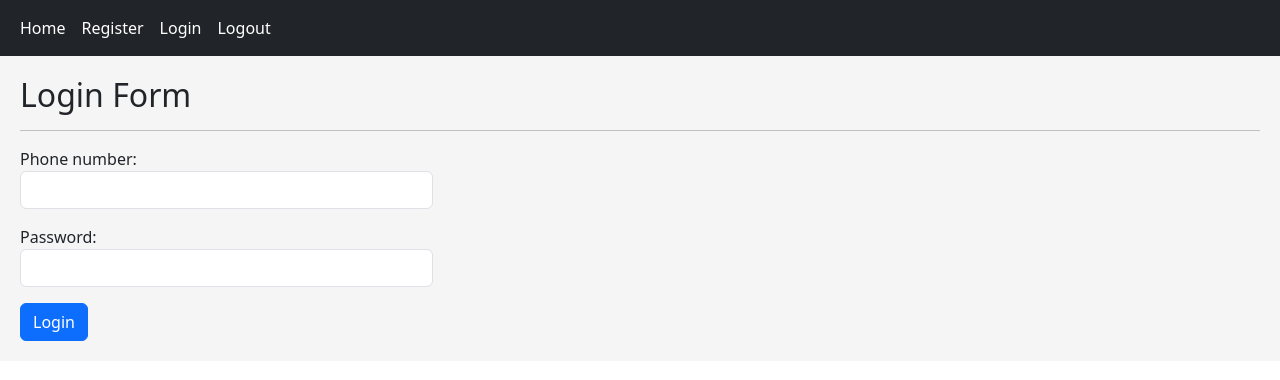
After one commit to mirrzad/E-Market, a Django app: page /account/login/ in a window 1280 px wide. The commit adds this page. Shown: the top 380 px of the page. Run offline with Django 5.2, Linux system fonts and the light colour scheme.

Commit message:
adding register and login functionality

```diff
--- a/core/account/forms.py
+++ b/core/account/forms.py
@@ -1,11 +1,12 @@
 from django import forms
 from django.contrib.auth.forms import ReadOnlyPasswordHashField
+from django.contrib.auth.password_validation import validate_password
 from django.core.exceptions import ValidationError
 from .models import User
 
 
 class UserCreationForm(forms.ModelForm):
-    password1 = forms.CharField(label='Password', widget=forms.PasswordInput)
+    password1 = forms.CharField(label='Password', widget=forms.PasswordInput, validators=[validate_password])
     password2 = forms.CharField(label='Password_Confirm', widget=forms.PasswordInput)
 
     class Meta:
@@ -15,26 +16,27 @@ class UserCreationForm(forms.ModelForm):
     def clean_password2(self):
         password1 = self.cleaned_data.get('password1')
         password2 = self.cleaned_data.get('password2')
-
         if not password1 or not password2 or password1 != password2:
-            raise ValidationError('The two password fields didn’t match', code="password_mismatch")
-
+            raise ValidationError('The two password fields don’t match')
         return password2
 
-    def clean(self):
-        password1 = self.cleaned_data.get('password1')
+    def clean_email(self):
+        email = self.cleaned_data.get('email')
+        if User.objects.filter(email=email).exists():
+            raise ValidationError('This email is already exists!')
+        return email
 
-        if len(password1) < 8:
-            raise ValidationError('Password must be at least 8 characters!', code="password_too_short")
-
-        return super().clean()
+    def clean_phone_number(self):
+        phone_number = self.cleaned_data.get('phone_number')
+        if User.objects.filter(phone_number=phone_number).exists():
+            raise ValidationError('This phone_number is already exists!')
+        return phone_number
 
     def save(self, commit=True):
         user = super().save(commit=False)
         user.set_password(self.cleaned_data.get('password1'))
         if commit:
             user.save()
-
         return user
 
 
@@ -46,3 +48,60 @@ class UserChangeForm(forms.ModelForm):
     class Meta:
         model = User
         fields = '__all__'
+
+
+class UserRegistrationForm(forms.ModelForm):
+    password1 = forms.CharField(label='Password',
+                                widget=forms.PasswordInput(attrs={'class': 'form-control'}),
+                                validators=[validate_password]
+                                )
+    password2 = forms.CharField(label='Password_Confirm',
+                                widget=forms.PasswordInput(attrs={'class': 'form-control'})
+                                )
+
+    class Meta:
+        model = User
+        fields = ('phone_number', 'email')
+        widgets = {
+            'phone_number': forms.TextInput(attrs={'class': 'form-control'}),
+            'email': forms.EmailInput(attrs={'class': 'form-control'})
+        }
+
+    def clean_password2(self):
+        password1 = self.cleaned_data.get('password1')
+        password2 = self.cleaned_data.get('password2')
+        if not password1 or not password2 or password1 != password2:
+            raise ValidationError('The two password fields don’t match')
+        return password2
+
+    def clean_email(self):
+        email = self.cleaned_data.get('email')
+        if User.objects.filter(email=email).exists():
+            raise ValidationError('This email is already exists!')
+        return email
+
+    def clean_phone_number(self):
+        phone_number = self.cleaned_data.get('phone_number')
+        if User.objects.filter(phone_number=phone_number).exists():
+            raise ValidationError('This phone_number is already exists!')
+        return phone_number
+
+
+class CodeVerificationForm(forms.Form):
+    code = forms.IntegerField(label='Insert the code',
+                              widget=forms.TextInput(attrs={'class': 'form-control'})
+                              )
+
+    def clean_code(self):
+        code = self.cleaned_data.get('code')
+        if len(str(code)) != 4:
+            raise ValidationError('Code must have 4-digits')
+        return code
+
+
+class UserLoginForm(forms.Form):
+    phone_number = forms.CharField(max_length=11, widget=forms.TextInput(attrs={'class': 'form-control'}))
+    password = forms.CharField(label='Password',
+                               widget=forms.PasswordInput(attrs={'class': 'form-control'}),
+                               validators=[validate_password]
+                               )
--- /dev/null
+++ b/core/account/templates/account/login-user.html
@@ -0,0 +1,15 @@
+{% extends 'base.html' %}
+
+{% block title %}Login User{% endblock %}
+
+{% block content %}
+
+    <h2>Login Form</h2>
+    <hr>
+    <form action="" method="post" class="col-md-4" novalidate>
+        {% csrf_token %}
+        {{form.as_p}}
+        <input class="btn btn-primary" type="submit" value="Login">
+    </form>
+
+{% endblock %}
--- /dev/null
+++ b/core/account/urls.py
@@ -0,0 +1,13 @@
+from django.urls import path
+from . import views
+
+
+app_name = 'account'
+
+urlpatterns = [
+    path('register/', views.UserRegistrationView.as_view(), name='user-register'),
+    path('verify_register_code/', views.CodeVerificationRegisterView.as_view(), name='verify-register-code'),
+    path('verify_login_code/', views.CodeVerificationLoginView.as_view(), name='verify-login-code'),
+    path('login/', views.UserLoginView.as_view(), name='user-login'),
+    path('logout/', views.UserLogoutView.as_view(), name='user-logout'),
+]
--- a/core/account/views.py
+++ b/core/account/views.py
@@ -1,3 +1,147 @@
-from django.shortcuts import render
+import random
+from django.contrib import messages
+from django.contrib.auth import login, logout
+from django.contrib.auth.mixins import LoginRequiredMixin
+from django.shortcuts import render, redirect
+from django.views import View
+from .forms import UserRegistrationForm, CodeVerificationForm, UserLoginForm
+from utils.sms_service import send_otp
+from .models import Otp, User
 
-# Create your views here.
+
+class UserRegistrationView(View):
+    form_class = UserRegistrationForm
+    template_name = 'account/register-user.html'
+
+    def get(self, request):
+        form = self.form_class
+        return render(request, self.template_name, {'form': form})
+
+    def post(self, request):
+        form = self.form_class(request.POST)
+        if form.is_valid():
+            cd = form.cleaned_data
+            request.session['user_register_info'] = {
+                'phone_number': cd['phone_number'],
+                'email': cd['email'],
+                'password': cd['password1']
+            }
+            otp = Otp.objects.create(
+                phone_number=cd['phone_number'],
+                code=random.randint(1000, 9999)
+            )
+            send_otp(otp.phone_number, otp.code)
+            messages.success(request, 'We’ve sent a 4-digit code to your phone', 'success')
+            return redirect('account:verify-register-code')
+        return render(request, self.template_name, {'form': form})
+
+
+class CodeVerificationRegisterView(View):
+    form_class = CodeVerificationForm
+    template_name = 'account/code-verification.html'
+
+    def get(self, request):
+        form = self.form_class
+        return render(request, self.template_name, {'form': form})
+
+    def post(self, request):
+        form = self.form_class(request.POST)
+        user_session = request.session['user_register_info']
+        if form.is_valid():
+            cd = form.cleaned_data
+            code_instance = Otp.objects.filter(phone_number=user_session['phone_number']).first()
+            if cd['code'] != code_instance.code:
+                messages.error(request, 'Incorrect code', 'danger')
+                return redirect('account:verify-register-code')
+            elif code_instance.is_expired:
+                messages.error(request, 'The code has been expired! Please Try again.', 'danger')
+                return redirect('account:user-register')
+            else:
+                user = User(
+                    phone_number=user_session['phone_number'],
+                    email=user_session['email'],
+                )
+                user.set_password(user_session['password'])
+                user.save()
+                code_instance.delete()
+                messages.success(request, 'You registered successfully!', 'success')
+                return redirect('home:home-page')
+        return render(request, self.template_name, {'form': form})
+
+
+class UserLoginView(View):
+    form_class = UserLoginForm
+    template_name = 'account/login-user.html'
+
+    def dispatch(self, request, *args, **kwargs):
+        if request.user.is_authenticated:
+            messages.warning(request, 'You are logged In', 'warning')
+            return redirect('home:home-page')
+        return super().dispatch(request, *args, **kwargs)
+
+    def get(self, request):
+        form = self.form_class
+        return render(request, self.template_name, {'form': form})
+
+    def post(self, request):
+        form = self.form_class(request.POST)
+        if form.is_valid():
+            cd = form.cleaned_data
+            try:
+                user = User.objects.get(phone_number=cd['phone_number'])
+            except:
+                messages.error(request, 'You should register first!', 'warning')
+                return redirect('account:user-register')
+            else:
+                if user.check_password(cd['password']):
+                    request.session['user_login_info'] = {
+                        'phone_number': cd['phone_number'],
+                        'password': cd['password']
+                    }
+                    otp = Otp.objects.create(
+                        phone_number=cd['phone_number'],
+                        code=random.randint(1000, 9999)
+                    )
+                    send_otp(otp.phone_number, otp.code)
+                    messages.success(request, 'We’ve sent a 4-digit code to your phone', 'success')
+                    return redirect('account:verify-login-code')
+                else:
+                    messages.error(request, 'Incorrect username or password!', 'danger')
+                    return redirect('account:user-login')
+        return render(request, self.template_name, {'form': form})
+
+
+class CodeVerificationLoginView(View):
+    form_class = CodeVerificationForm
+    template_name = 'account/code-verification.html'
+
+    def get(self, request):
+        form = self.form_class
+        return render(request, self.template_name, {'form': form})
+
+    def post(self, request):
+        form = self.form_class(request.POST)
+        user_session = request.session['user_login_info']
+        if form.is_valid():
+            cd = form.cleaned_data
+            code_instance = Otp.objects.filter(phone_number=user_session['phone_number']).first()
+            if cd['code'] != code_instance.code:
+                messages.error(request, 'Incorrect code', 'danger')
+                return redirect('account:verify-login-code')
+            elif code_instance.is_expired:
+                messages.error(request, 'The code has been expired! Please Try again.', 'danger')
+                return redirect('account:user-login')
+            else:
+                user = User.objects.get(phone_number=user_session['phone_number'])
+                login(request, user)
+                code_instance.delete()
+                messages.success(request, 'You logged in successfully!', 'success')
+                return redirect('home:home-page')
+        return render(request, self.template_name, {'form': form})
+
+
+class UserLogoutView(View, LoginRequiredMixin):
+    def get(self, request):
+        logout(request)
+        messages.success(request, 'You are logged out successfully', 'success')
+        return redirect('home:home-page')
--- a/core/core/urls.py
+++ b/core/core/urls.py
@@ -20,4 +20,5 @@ from django.urls import path, include
 urlpatterns = [
     path('admin/', admin.site.urls),
     path('', include('home.urls', namespace='home')),
+    path('account/', include('account.urls', namespace='account')),
 ]
--- a/core/templates/inc/navbar.html
+++ b/core/templates/inc/navbar.html
@@ -2,6 +2,9 @@
   <div class="container-fluid">
       <div class="navbar-nav">
         <a class="nav-link active" aria-current="page" href="{% url 'home:home-page' %}">Home</a>
+        <a class="nav-link active" aria-current="page" href="{% url 'account:user-register' %}">Register</a>
+        <a class="nav-link active" aria-current="page" href="{% url 'account:user-login' %}">Login</a>
+        <a class="nav-link active" aria-current="page" href="{% url 'account:user-logout' %}">Logout</a>
       </div>
   </div>
 </nav>
--- /dev/null
+++ b/core/utils/sms_service.py
@@ -0,0 +1,3 @@
+def send_otp(phone_number, code):
+    """write the code from kavenegar sms_service"""
+    pass
```
Also changed, not shown: core/account/admin.py (+7 -1 lines), core/account/managers.py (+3 -8 lines), core/account/models.py (+17 -0 lines), core/account/templates/account/code-verification.html (added, +15 -0 lines), core/account/templates/account/register-user.html (added, +17 -0 lines), core/account/migrations/0003_otp.py (added), core/utils/__init__.py (added).
